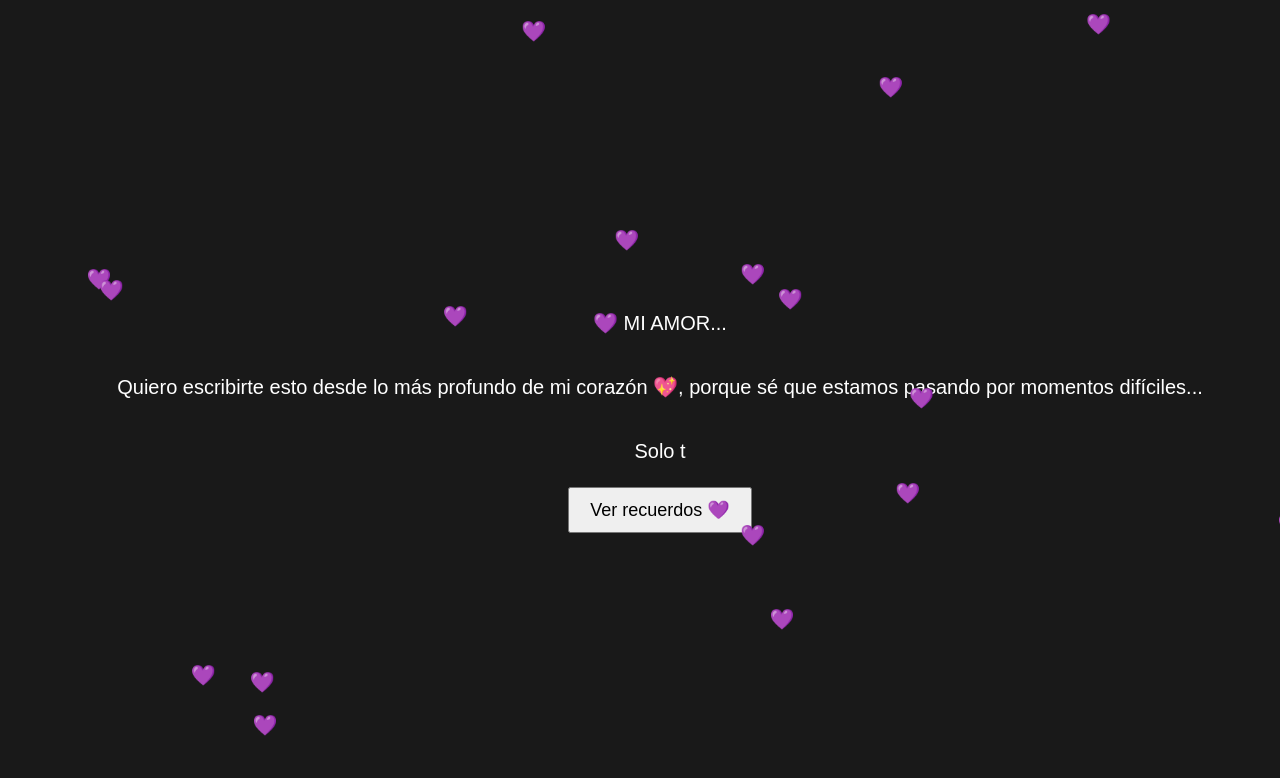
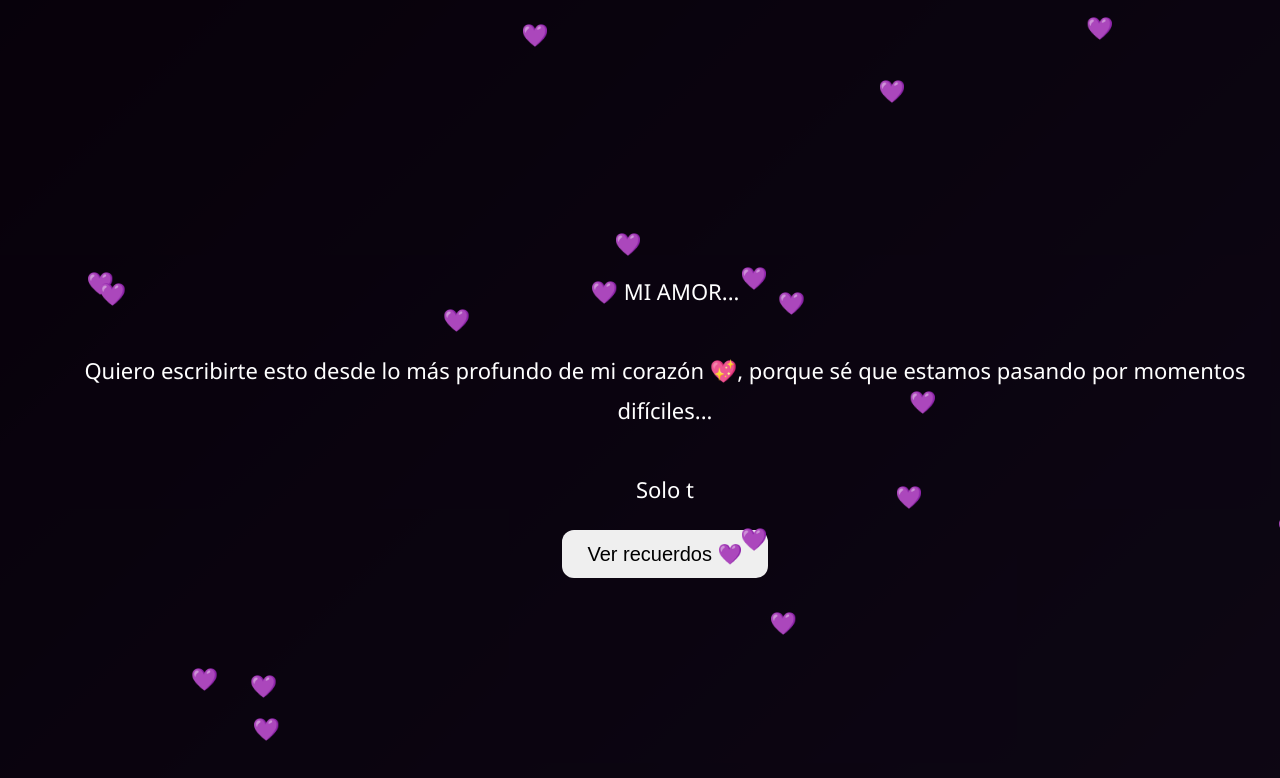
Before and after one commit to brianlopezmichell-ctrl/sanvalentin, a plain HTML site: page index.html in a window 1280 px wide. Both pictures are taken after a click on the button "Continuar 💜". Drawn offline with Linux system fonts and the light colour scheme.

Commit message:
Update index.html

```diff
--- a/index.html
+++ b/index.html
@@ -9,8 +9,9 @@
     margin: 0;
     background: linear-gradient(135deg, #5e0b87, #a855f7);
     color: white;
-    font-family: Arial;
+    font-family: 'Segoe UI', cursive;
     text-align: center;
+    overflow-x: hidden;
 }
 
 /* pantallas */
@@ -18,44 +19,63 @@
     position: fixed;
     width: 100%;
     height: 100%;
-    background: rgba(0,0,0,0.9);
+    background: rgba(0,0,0,0.92);
     display: flex;
     justify-content: center;
     align-items: center;
     flex-direction: column;
 }
 
+/* carta */
 #carta {
     display: none;
     overflow-y: auto;
-    padding: 20px;
+    padding: 25px;
 }
 
-/* carta texto */
+/* texto carta bonito */
 #textoCarta {
-    max-width: 90%;
-    font-size: 20px;
-    line-height: 1.6;
+    max-width: 95%;
+    font-size: 22px;
+    line-height: 1.8;
     white-space: pre-line;
+    font-family: 'Segoe UI', cursive;
 }
 
-/* contenido */
-img {
-    width: 320px;
-    margin-top: 20px;
-    border-radius: 20px;
+/* 🔥 contenido ocupa toda pantalla */
+#contenido {
+    min-height: 100vh;
+    display: flex;
+    flex-direction: column;
+    justify-content: center;
 }
 
-.mensaje {
-    font-size: 22px;
-    margin-top: 20px;
+/* 📸 fotos grandes */
+img {
+    width: 90%;
+    max-width: 420px;
+    margin: 20px auto;
+    border-radius: 25px;
+    display: block;
+    box-shadow: 0 0 20px rgba(0,0,0,0.6);
 }
 
+/* 📝 textos grandes y lindos */
+.mensaje {
+    font-size: 26px;
+    margin-top: 20px;
+    padding: 10px;
+    font-weight: bold;
+}
+
+/* botones más bonitos */
 button {
-    padding: 10px 20px;
-    font-size: 18px;
+    padding: 12px 25px;
+    font-size: 20px;
     margin-top: 20px;
     cursor: pointer;
+    border-radius: 12px;
+    border: none;
 }
 
 /* corazones */
@@ -63,7 +83,7 @@
     position: fixed;
     top: -10px;
     color: #d291ff;
-    font-size: 20px;
+    font-size: 22px;
     animation: caer linear infinite;
 }
 
```
